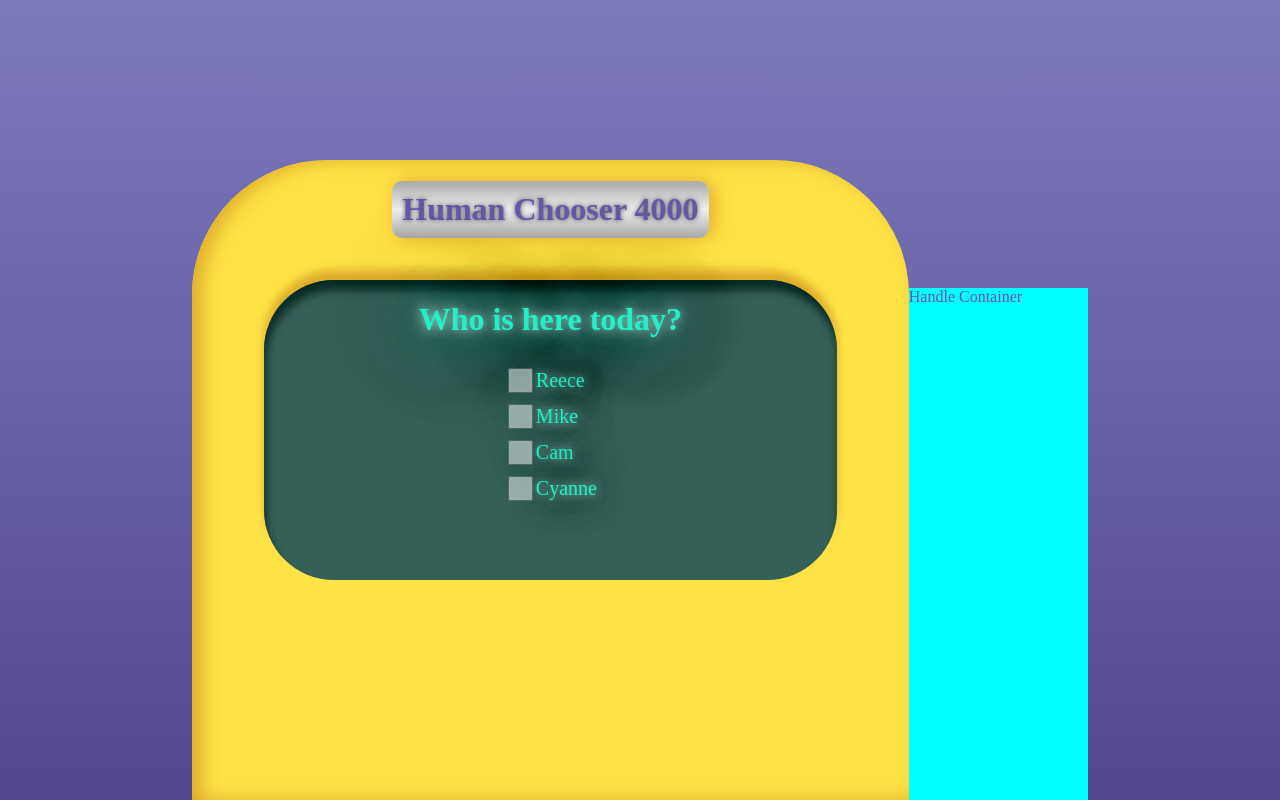
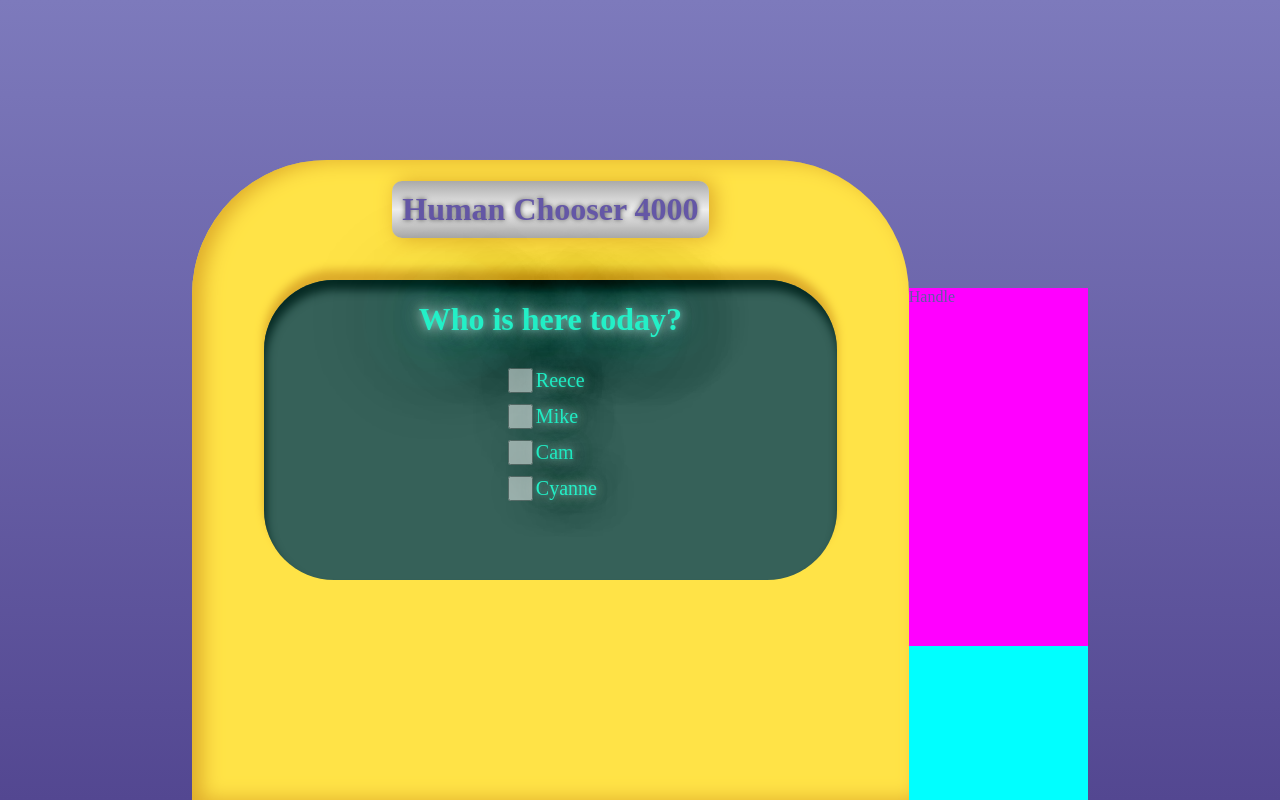
Before and after one commit to Cyanne-Jones/PickerApp, a React (Create React App) app: page / in a window 1280 px wide. Built offline with nearby package versions, Linux system fonts and the light colour scheme; a web font is replaced by a local one.

Commit message:
Add handle component

```diff
--- /dev/null
+++ b/src/components/handle/Handle.css
@@ -0,0 +1,4 @@
+.handle {
+  background-color: magenta;
+  height: 70%;
+}
--- /dev/null
+++ b/src/components/handle/Handle.jsx
@@ -0,0 +1,9 @@
+import './Handle.css'
+
+export const Handle = () => {
+  return (
+    <div className='handle'>
+      Handle
+    </div>
+  )
+}
--- a/src/components/handleContainer/HandleContainer.jsx
+++ b/src/components/handleContainer/HandleContainer.jsx
@@ -1,9 +1,10 @@
 import './HandleContainer.css'
+import { Handle } from '../handle/Handle'
 
 export const HandleContainer = () => {
   return (
     <div className='handleContainer'>
-      Handle Container
+      <Handle />
     </div>
   )
 }
```
